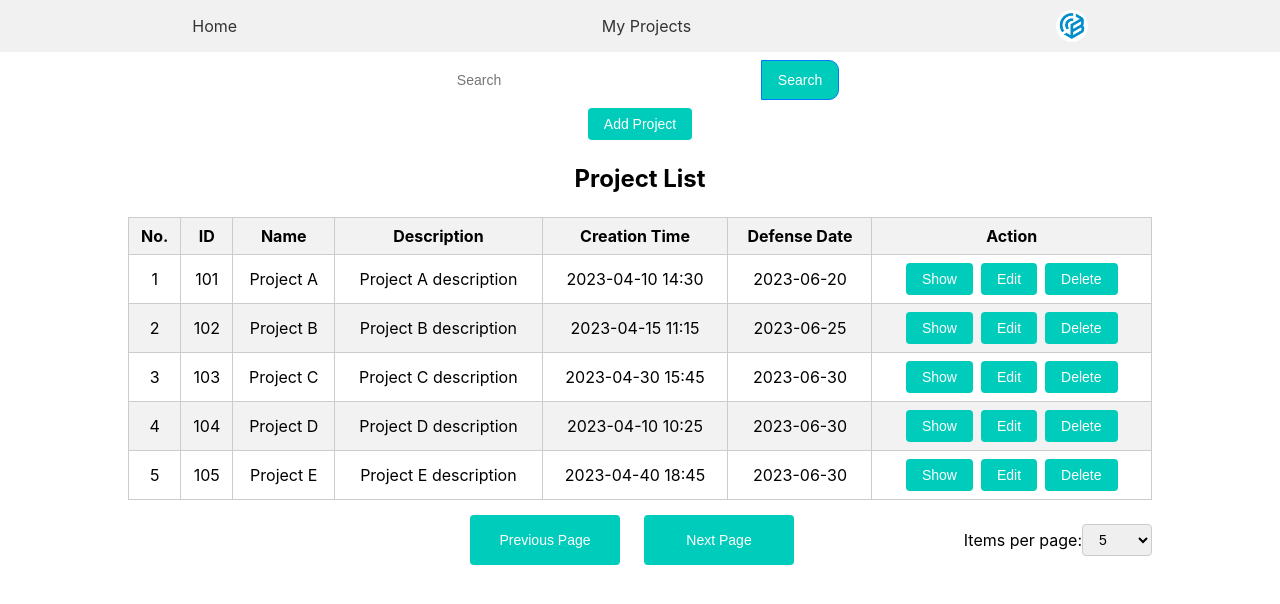
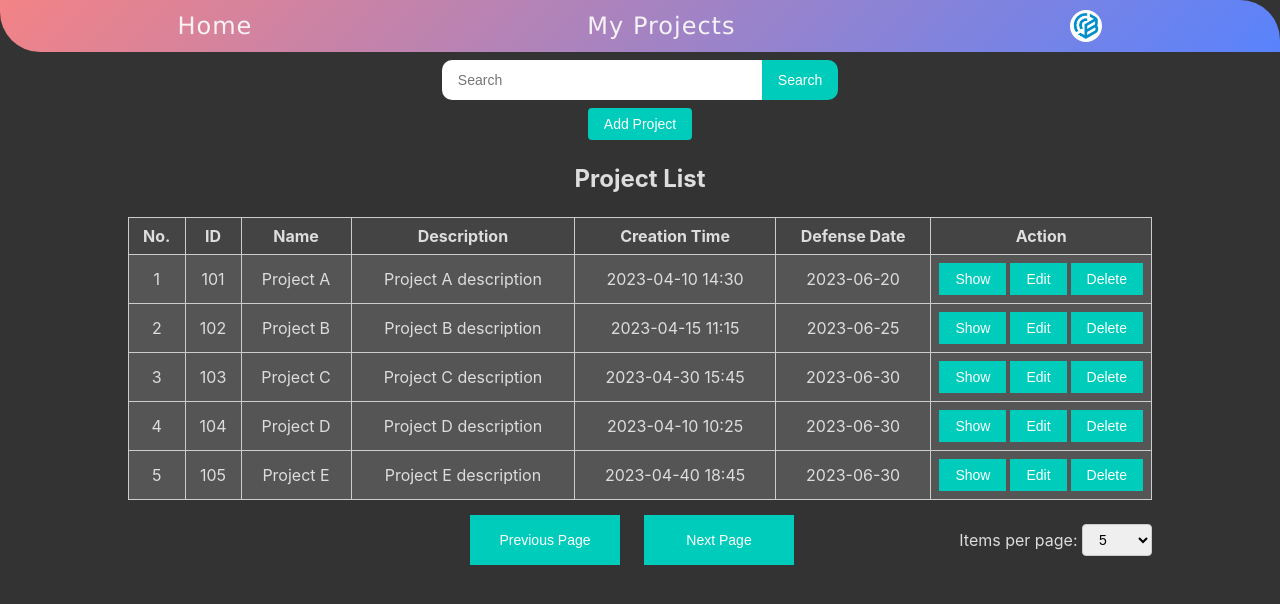
Before and after one commit to Warda-99/project-rest-api, a React (Create React App) app: page /home in a window 1280 px wide. Shown: the top 604 px of the page. Built offline with nearby package versions, Linux system fonts and the light colour scheme.

Commit message:
Updating styles

```diff
--- a/src/page/Home.js
+++ b/src/page/Home.js
@@ -93,7 +93,7 @@ const [isLoggedIn] = useState(true);
               <th>Description</th>
               <th>Creation Time</th>
               <th>Defense Date</th>
-              <th>Action</th>
+              <th class="action">Action</th>
             </tr>
           </thead>
           <tbody>
@@ -105,11 +105,12 @@ const [isLoggedIn] = useState(true);
               <td>{project.description}</td>
               <td>{project.creationTime}</td>
               <td>{project.defenseDate}</td>
-              <td>
+              <td class="action">
                 <button class="table-button">Show</button>
                 <button class="table-button">Edit</button>
                 <button class="table-button delete">Delete</button>
-              </td>
+            </td>
+
             </tr>
           ))}
           </tbody>
@@ -120,7 +121,7 @@ const [isLoggedIn] = useState(true);
             <button>Next Page</button>
           </div>
           <div class="text-dropdown">
-            <span>Items per page:</span>
+            <span>Items per page: </span>
             <select onChange={handleItemsPerPageChange}>
               <option>5</option>
               <option>10</option>
--- a/src/styles/Home.css
+++ b/src/styles/Home.css
@@ -1,15 +1,23 @@
+/* General */
+body {
+  background-color: #333;
+  color: #ddd;
+}
+
 .container {
   max-width: 1200px;
   margin: 0 auto;
   padding: 20px;
 }
 
+/* Typography */
 h1 {
   font-size: 24px;
   margin: 1.5rem;
   text-align: center;
 }
 
+/* Buttons */
 button {
   background-color: #00CCBB;
   border: none;
@@ -19,19 +27,68 @@
   text-decoration: none;
   font-size: 14px;
   cursor: pointer;
-    border-radius: 4px;
+  border-radius: 0;
 }
 
 button:hover {
   background-color: #00a194;
 }
 
+.table-button.delete:hover {
+  background-color: red;
+}
+
+.table-button {
+  position: relative;
+  z-index: 1;
+  margin: 0 4px 0 0;
+}
+
+.table-button:last-child {
+  margin-right: 0;
+}
+
+.navigation-buttons button {
+  width: 150px;
+  height: 50px;
+  margin-left: 4px;
+  margin-right: 20px;
+}
+
+/* Search */
 .search-container {
   display: flex;
   justify-content: flex-end;
   margin-bottom: 20px;
 }
 
+.SearchBlok {
+  display: flex;
+  justify-content: center;
+  align-items: center;
+  margin-top: 0.5rem;
+}
+
+.SearchBlok input[type="text"], .SearchBlok button {
+  height: 2.5rem;
+  box-sizing: border-box;
+  font-size: 14px;
+  vertical-align: middle;
+}
+
+.inputplaceholder {
+  border-radius: 10px 0 0 10px;
+  outline: none;
+  margin: 0;
+  width: 20rem;
+}
+
+.go {
+  border-radius: 0 10px 10px 0;
+  height: 2rem;
+}
+
+/* Table */
 table {
   width: 80%;
   margin: 0 auto;
@@ -44,21 +101,68 @@
   padding: 8px;
   border: 1px solid #ccc;
   white-space: nowrap;
+  background-color: #555;
+  color: #ddd;
 }
 
 th {
-    background-color: #f2f2f2;
+  background-color: #444;
+}
+
+th.action {
+  width: 200px;
+}
+
+td.action {
+  width: 200px;
 }
 
 tr:nth-child(even) {
-    background-color: #f2f2f2;
+  background-color: #444;
 }
 
+tr:nth-child(odd) {
+  background-color: #555;
+}
+
+tbody tr:hover {
+  transform: translateY(-4px);
+  transition: transform 0.3s ease;
+  cursor: pointer;
+  z-index: 1;
+  background-color: rgba(0, 0, 0, 0.1);
+}
+
+/* Pagination */
 .pagination-container {
   display: flex;
   justify-content: space-between;
   align-items: center;
   margin-top: 20px;
+}
+
+.pagesettings {
+  display: flex;
+  justify-content: right;
+  align-items: center;
+  width: 100%;
+  position: relative;
+  margin-top: 1.5rem;
+}
+
+.navigation-buttons {
+  display: flex;
+  align-items: center;
+  justify-content: center;
+  position: absolute;
+  left: 50%;
+  transform: translateX(-50%);
+}
+
+.text-dropdown {
+  display: flex;
+  align-items: center;
+  margin-right: 10%;
 }
 
 select {
@@ -68,33 +172,7 @@
   border-radius: 4px;
 }
 
-  .SearchBlok {
-    display: flex;
-    justify-content: center;
-    align-items: center;
-    margin-top: 0.5rem;
-  }
-
-  .inputplaceholder {
-    border-radius: 10px 0 0 10px;
-    outline: none;
-    margin: 0;
-    width: 20rem;
-  }
-
-  .go {
-    border-radius: 0 10px 10px 0;
-    height: 2rem;
-    border: 1px solid #007bff;
-  }
-
-  .SearchBlok input[type="text"], .SearchBlok button {
-    height: 2.5rem;
-    box-sizing: border-box;
-    font-size: 14px;
-    vertical-align: middle;
-  }
-
+/* AddProject Link */
 .AddProject {
   text-decoration: none;
   display: block;
@@ -104,46 +182,16 @@
   border-radius: 4px;
   transition: transform 0.3s ease-in-out;
 }
-  .AddProject:hover{
+
+.AddProject:hover {
   transform: scale(1.05);
 }
-  .AddProject:active{
+
+.AddProject:active {
   transform: scale(1) translateY(4px);
 }
-  .pagesettings{
-    display: flex;
-    justify-content: right;
-    align-items: center;
-    width: 100%;
-    position: relative;
-    margin-top: 1.5rem;
-  }
-  .navigation-buttons {
-    display: flex;
-    align-items: center;
-    justify-content: center;
-    position: absolute;
-    left: 50%;
-    transform: translateX(-50%);
-  }
-  .navigation-buttons button {
-    width: 150px;
-    height: 50px;
-    margin-left: 4px;
-    margin-right: 20px;
-  }
-  .text-dropdown {
-    display: flex;
-    align-items: center;
-    margin-right: 10%;
-  }
-  .table-button {
-    margin: 0 4px;
-  }
 
-  .table-button.delete:hover {
-    background-color: red;
-  }
+/* Message */
 .message {
   display: flex;
   flex-direction: column;
--- a/src/styles/TopBar.css
+++ b/src/styles/TopBar.css
@@ -1,9 +1,15 @@
+/* Top Bar */
 .top-bar {
   display: flex;
   justify-content: space-around;
   background-color: #f1f1f1;
   padding: 10px;
   position: relative;
+  background-image: linear-gradient(-45deg, rgba(89, 131, 252, 1) 0%, rgba(243, 131, 134, 1));
+  animation: 12s myGradient infinite;
+  border-radius: 40px;
+  border-top-left-radius: 0px;
+  border-bottom-right-radius: 0px;
 }
 
 .top-bar a {
@@ -11,12 +17,21 @@
   justify-content: center;
   align-items: center;
   text-decoration: none;
-    color: #333;
+  color: #fff;
+  font-family: verdana;
+  font-weight: lighter;
+  font-size: 24px;
+  letter-spacing: 1px;
+  opacity: 0.9;
 }
 
 .top-bar a:hover {
-    color: #007BFF;
+  color: #fff;
+  animation: 1.5s myFlash linear infinite;
+  text-shadow: 2px 2px 30px #fff;
+  transition: 2s;
 }
+
 .top-bar .dropdown {
   position: relative;
   display: inline-block;
@@ -49,6 +64,8 @@
   display: block;
   opacity: 1;
 }
+
+/* Profile Icon */
 .profile-icon {
   width: 32px;
   height: 32px;
@@ -61,3 +78,34 @@
   height: 100%;
   object-fit: cover;
 }
+
+/* Keyframes */
+@keyframes myGradient {
+  0% {
+    background-position: 0% 50%;
+  }
+
+  50% {
+    background-position: 100% 50%;
+  }
+
+  100% {
+    background-position: 0% 50%;
+  }
+}
+
+@keyframes myFlash {
+  0% {
+    opacity: 1;
+    text-shadow: transparent;
+  }
+
+  50% {
+    opacity: .1;
+  }
+
+  100% {
+    opacity: 1;
+    text-shadow: 2px 2px 20px #fff;
+  }
+}
```
Lines whose indentation alone changed are shown as unchanged.
